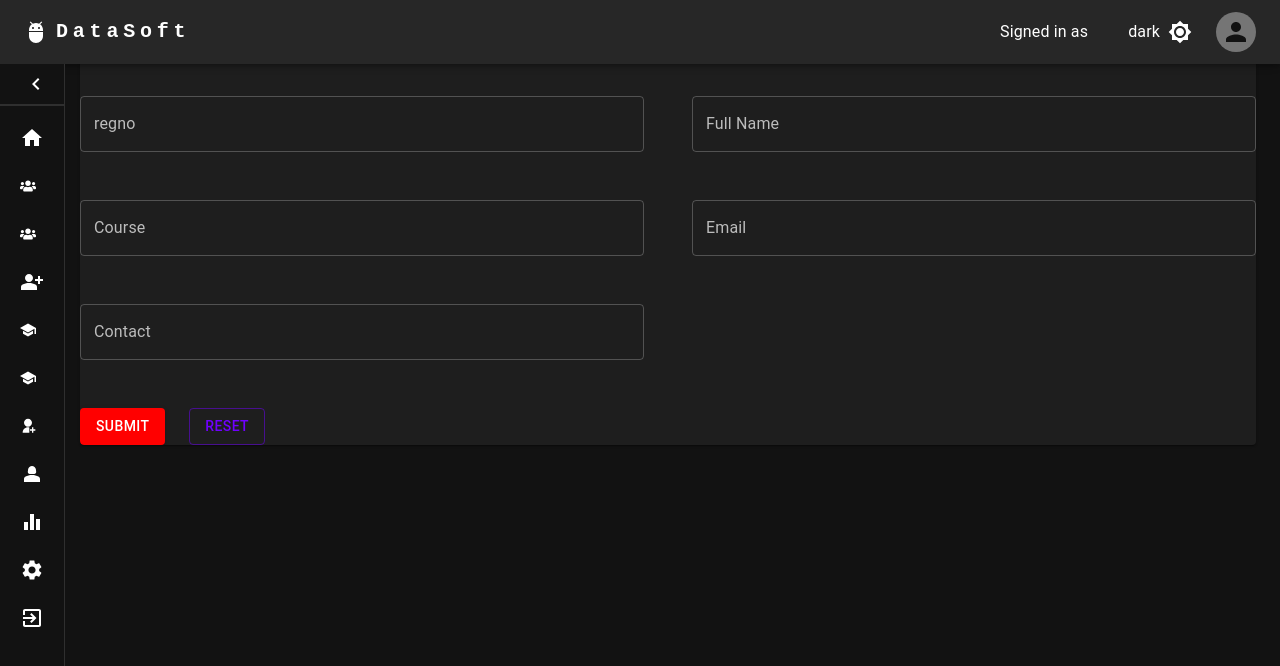
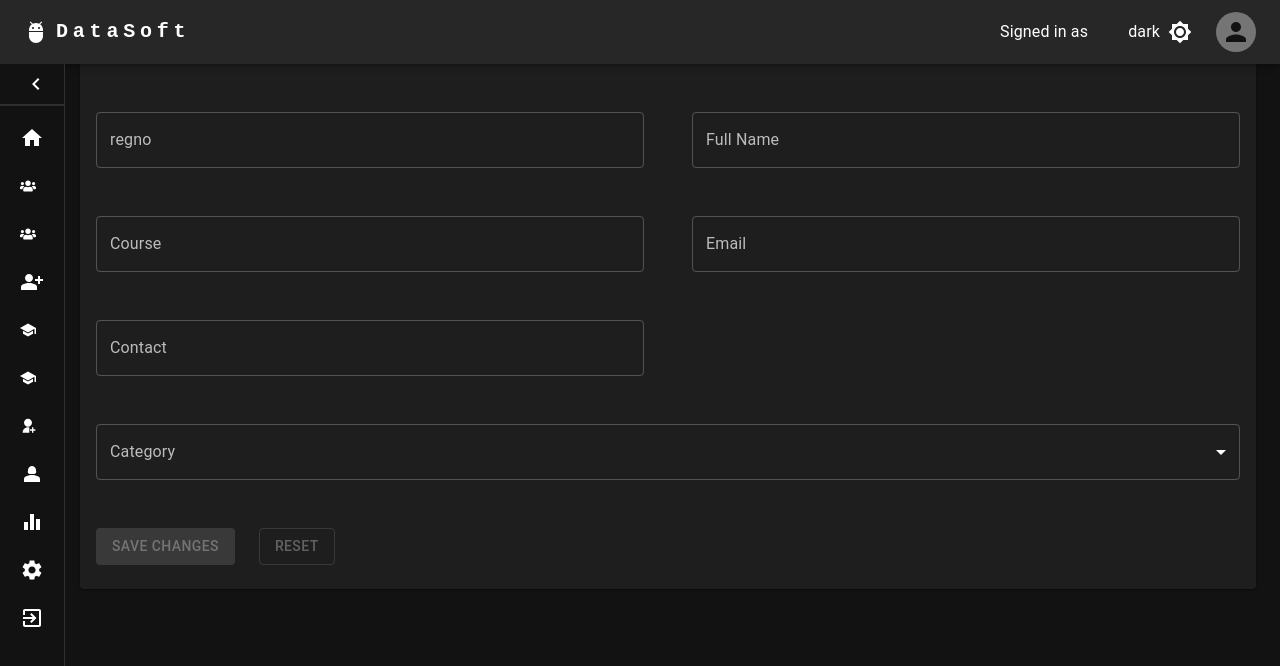
Before and after one commit to Gabobe15/school-frontend, a Next.js app: page /pages/dashboard/students/edit/1 in a window 1280 px wide. Shown: the top 666 px of the page. Built offline with nearby package versions, Linux system fonts and the light colour scheme; no server answers.

Commit message:
fixed the studentEditForm

```diff
--- a/app/components/students/edit/EditStudentForm.tsx
+++ b/app/components/students/edit/EditStudentForm.tsx
@@ -41,6 +41,7 @@ interface UserData {
   course: string;
   email: string;
   contact: string;
+  role: string;
 }
 
 const showErrors = (field: string, valueLen: number, min: number) => {
@@ -64,6 +65,10 @@ const schema = yup.object().shape({
     .string()
     .min(3, (obj) => showErrors('Fullname', obj.value.length, obj.min))
     .required(),
+  role: yup
+    .string()
+    .min(3, (obj) => showErrors('Role', obj.value.length, obj.min))
+    .required(),
 });
 
 const defaultValues = {
@@ -72,6 +77,7 @@ const defaultValues = {
   course: '',
   email: '',
   contact: '',
+  role: '',
 };
 
 const EditStudentForm = ({ id }: any) => {
@@ -113,6 +119,7 @@ const EditStudentForm = ({ id }: any) => {
     setValue('course', student?.course);
     setValue('email', student?.email);
     setValue('contact', student?.contact);
+    setValue('role', student?.role);
   }, [setValue, student]);
 
   // Listen if the defaultValues changed
@@ -130,7 +137,7 @@ const EditStudentForm = ({ id }: any) => {
 
   return (
     <Card>
-      <CardHeader title="Edit Student" />
+      <CardHeader title="Edit Students" />
       <CardContent>
         <Collapse in={open} sx={{ maxWidth: '600px', margin: 'auto' }}>
           {store.status === 'succeeded' ? (
@@ -178,12 +185,14 @@ const EditStudentForm = ({ id }: any) => {
         </Collapse>
       </CardContent>
       <form onSubmit={handleSubmit(onSubmit)}>
+        <CardContent>
           <Grid container spacing={6}>
             <Grid item xs={12} sm={6}>
               <FormControl fullWidth>
                 <Controller
                   name="regno"
                   control={control}
+                  defaultValue={defaultValues.regno}
                   rules={{ required: true }}
                   render={({ field: { value, onChange } }) => (
                     <TextField
@@ -296,20 +305,79 @@ const EditStudentForm = ({ id }: any) => {
                 )}
               </FormControl>
             </Grid>
+            <Grid item sm={12} xs={12}>
+              <FormControl fullWidth>
+                <InputLabel id="role-select">Category</InputLabel>
+                <Controller
+                  name="role"
+                  control={control}
+                  rules={{ required: true }}
+                  render={({ field: { value, onChange } }) => (
+                    <Select
+                      fullWidth
+                      value={value}
+                      id="select-role"
+                      label="Select Role"
+                      labelId="role-select"
+                      onChange={onChange}
+                      inputProps={{ placeholder: 'Select Role' }}
+                    >
+                      <MenuItem value="">Choose your field</MenuItem>
+                      <MenuItem value="Information-Technology">
+                        Information Technology
+                      </MenuItem>
+                      <MenuItem value="Business">Business</MenuItem>
+                      <MenuItem value="Health">Health</MenuItem>
+                      <MenuItem value="Engineering">Engineering</MenuItem>
+                    </Select>
+                  )}
+                />
+                {errors.role && (
+                  <FormHelperText sx={{ color: 'error.main' }}>
+                    {errors.role.message}
+                  </FormHelperText>
+                )}
+              </FormControl>
+            </Grid>
             <Grid item xs={12}>
-            <Button variant="contained" type="submit" sx={{ mr: 3 }}>
-              Submit
+              {isDirty ? (
+                <>
+                  <Button type="submit" variant="contained" sx={{ mr: 3 }}>
+                    Save Changes
                   </Button>
                   <Button
                     type="reset"
                     variant="outlined"
                     color="secondary"
-              onClick={() => reset()}
+                    onClick={() => defaultData()}
                   >
                     Reset
                   </Button>
+                </>
+              ) : (
+                <>
+                  <Button
+                    type="submit"
+                    disabled
+                    variant="contained"
+                    sx={{ mr: 3 }}
+                  >
+                    Save Changes
+                  </Button>
+                  <Button
+                    type="reset"
+                    disabled
+                    variant="outlined"
+                    color="secondary"
+                    onClick={() => defaultData()}
+                  >
+                    Reset
+                  </Button>
+                </>
+              )}
             </Grid>
           </Grid>
+        </CardContent>
       </form>
     </Card>
   );
--- a/app/components/students/view/StudentViewRight.tsx
+++ b/app/components/students/view/StudentViewRight.tsx
@@ -139,7 +139,7 @@ const StudentViewRight = ({ data }: Props) => {
                 variant="h6"
                 sx={{ mb: 4, textTransform: 'capitalize' }}
               >
-                {data.first_name + ' ' + data.last_name}
+                {data.fullname}
               </Typography>
               {/* <CustomChip
                 skin='light'
--- a/app/configs/auth.ts
+++ b/app/configs/auth.ts
@@ -8,6 +8,6 @@ export default {
   resetPasswordEndpoint: `${apiUrl.url}/users/reset-password/`,
   changePasswordEndpoint: `${apiUrl.url}/users/change-password/`,
   registerEndpoint: `${apiUrl.url}/users/register/`,
-  registerStudent: `${apiUrl.url}/mkuapi/students/`,
+  registerStudent: `${apiUrl.url}/mkuapi/register/`,
   storageTokenKeyName: 'accessToken'
 }
--- a/app/store/students/index.ts
+++ b/app/store/students/index.ts
@@ -81,7 +81,7 @@ export const updateStudent = createAsyncThunk(
         course: data.course,
         email: data.email,
         contact: data.contact,
-        // role: data.role,
+        role: data.role,
       }
     );
 
```
Also changed, not shown: app/components/students/view/StudentViewLeft.tsx (+58 -55 lines), app/pages/dashboard/students/add/page.tsx (+43 -1 lines), app/pages/dashboard/students/list/page.tsx (+35 -16 lines), public/images/profile.jpg (added). Lines whose indentation alone changed are shown as unchanged.
